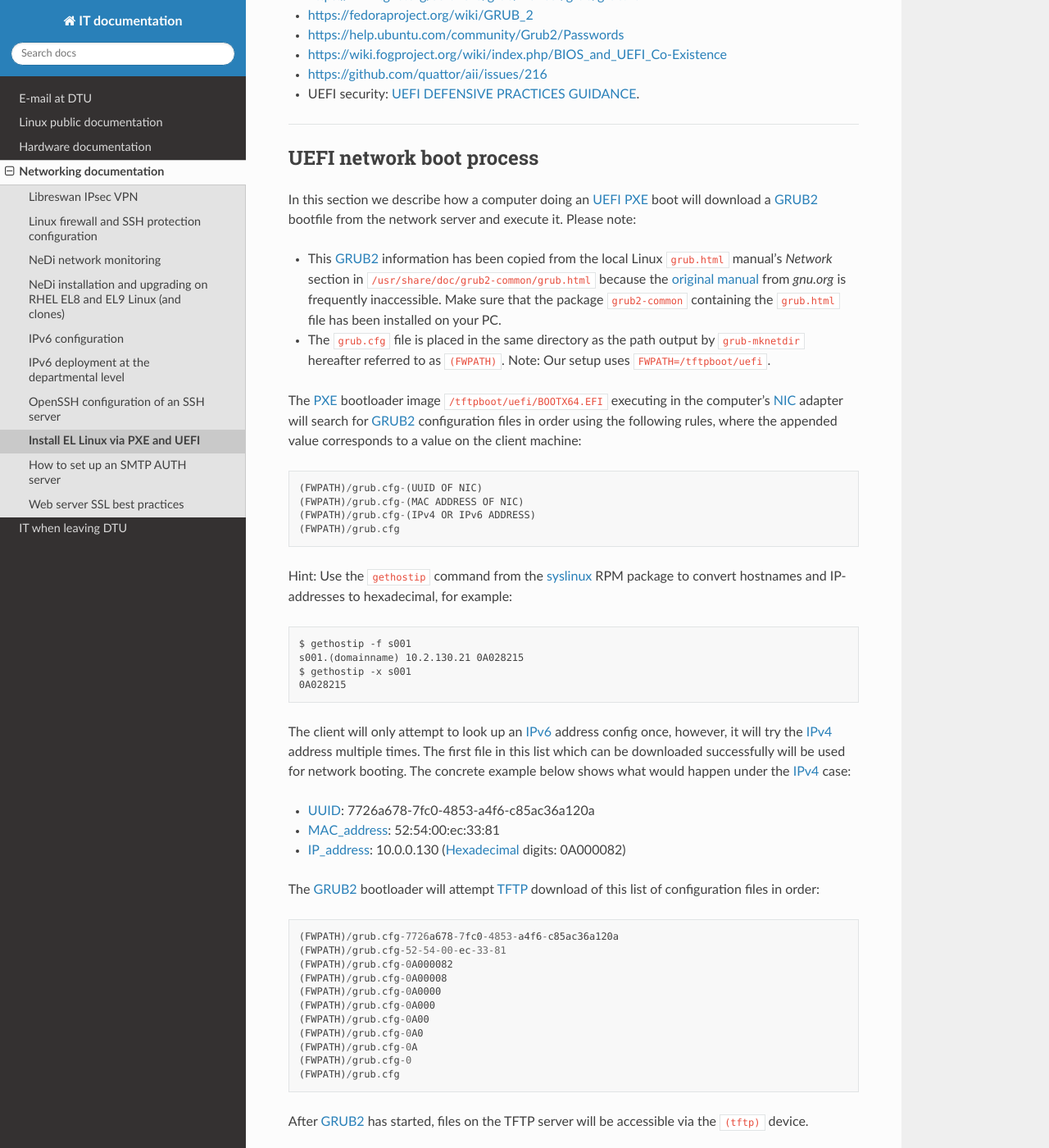
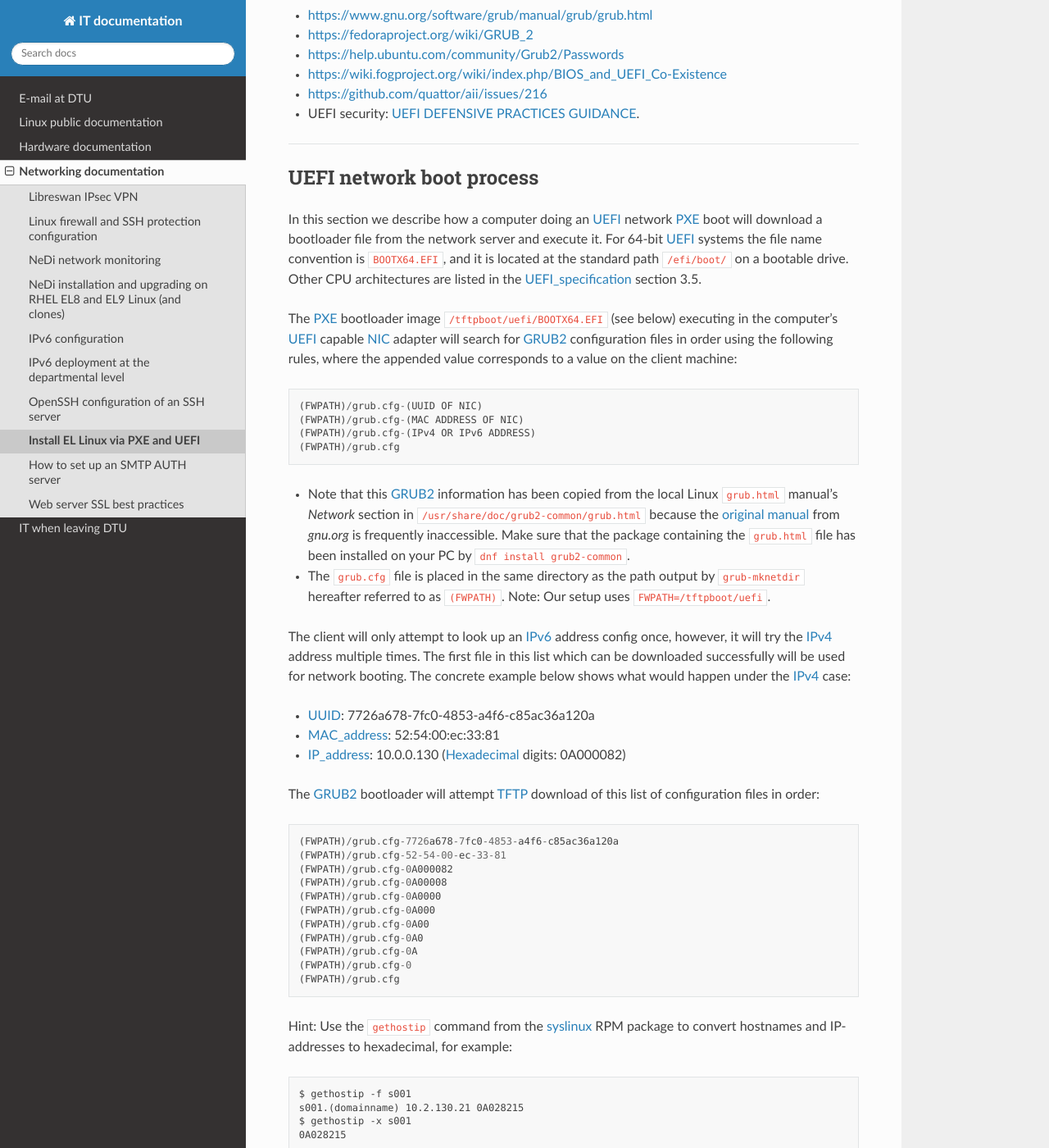
Before and after one commit to OleHolmNielsen/ITwiki, a Sphinx documentation site: the page built from docs/PXE_and_UEFI.rst, in a window 1280 px wide and 1400 px high, scrolled down 1037 px. Shown: the whole window at 82% size. Built offline with Sphinx 7.4.7 and the Read the Docs theme 3.1.0, drawn with Linux system fonts in a browser that asks for light colours; some of the changed text lies outside the part shown.

Commit message:
UEFI and BOOTX64.EFI info

```diff
--- a/docs/PXE_and_UEFI.rst
+++ b/docs/PXE_and_UEFI.rst
@@ -28,6 +28,7 @@
 .. _DHCP_Handbook: https://www.amazon.com/DHCP-Handbook-Ralph-Droms-Ph-D/dp/0672323273
 .. _ISC_KEA: https://www.isc.org/kea/
 .. _UEFI: https://en.wikipedia.org/wiki/Unified_Extensible_Firmware_Interface
+.. _UEFI_specification: https://uefi.org/sites/default/files/resources/UEFI_Spec_Final_2.11.pdf
 .. _BIOS: https://en.wikipedia.org/wiki/BIOS
 .. _Legacy_BIOS_boot: https://en.wikipedia.org/wiki/Legacy_mode
 .. _PXE-booting: https://wiki.fysik.dtu.dk/niflheim/PXE-booting
@@ -40,18 +41,12 @@
 UEFI network boot process
 =========================
 
-In this section we describe how a computer doing an UEFI_ PXE_ boot will download a GRUB2_ bootfile
-from the network server and execute it.
-Please note:
+In this section we describe how a computer doing an UEFI_ network PXE_ boot will download a bootloader file from the network server and execute it.
+For 64-bit UEFI_ systems the file name convention is ``BOOTX64.EFI``,
+and it is located at the standard path ``/efi/boot/`` on a bootable drive.
+Other CPU architectures are listed in the UEFI_specification_ section 3.5.
 
-- This GRUB2_ information has been copied from the local Linux ``grub.html`` manual's `Network` section in ``/usr/share/doc/grub2-common/grub.html``
-  because the `original manual <https://www.gnu.org/software/grub/manual/grub/html_node/Network.html>`_ from `gnu.org` is frequently inaccessible.
-  Make sure that the package ``grub2-common`` containing the ``grub.html`` file has been installed on your PC.
-
-- The ``grub.cfg`` file is placed in the same directory as the path output by ``grub-mknetdir`` hereafter referred to as ``(FWPATH)``.
-  Note: Our setup uses ``FWPATH=/tftpboot/uefi``.
-
-The PXE_ bootloader image ``/tftpboot/uefi/BOOTX64.EFI`` executing in the computer's NIC_ adapter
+The PXE_ bootloader image ``/tftpboot/uefi/BOOTX64.EFI`` (see below) executing in the computer's UEFI_ capable NIC_ adapter
 will search for GRUB2_ configuration files in order using the following rules,
 where the appended value corresponds to a value on the client machine::
 
@@ -60,12 +55,12 @@
   (FWPATH)/grub.cfg-(IPv4 OR IPv6 ADDRESS)
   (FWPATH)/grub.cfg
 
-Hint: Use the ``gethostip`` command from the syslinux_ RPM package to convert hostnames and IP-addresses to hexadecimal, for example::
+- Note that this GRUB2_ information has been copied from the local Linux ``grub.html`` manual's `Network` section in ``/usr/share/doc/grub2-common/grub.html``
+  because the `original manual <https://www.gnu.org/software/grub/manual/grub/html_node/Network.html>`_ from `gnu.org` is frequently inaccessible.
+  Make sure that the package containing the ``grub.html`` file has been installed on your PC by ``dnf install grub2-common``.
 
-  $ gethostip -f s001
-  s001.(domainname) 10.2.130.21 0A028215
-  $ gethostip -x s001
-  0A028215
+- The ``grub.cfg`` file is placed in the same directory as the path output by ``grub-mknetdir`` hereafter referred to as ``(FWPATH)``.
+  Note: Our setup uses ``FWPATH=/tftpboot/uefi``.
 
 The client will only attempt to look up an IPv6_ address config once, however, it will try the IPv4_ address multiple times.
 The first file in this list which can be downloaded successfully will be used for network booting.
@@ -89,6 +84,13 @@
   (FWPATH)/grub.cfg-0
   (FWPATH)/grub.cfg
 
+Hint: Use the ``gethostip`` command from the syslinux_ RPM package to convert hostnames and IP-addresses to hexadecimal, for example::
+
+  $ gethostip -f s001
+  s001.(domainname) 10.2.130.21 0A028215
+  $ gethostip -x s001
+  0A028215
+
 After GRUB2_ has started, files on the TFTP server will be accessible via the ``(tftp)`` device.
 
 The server IP_address_ can be controlled by changing the ``(tftp)`` device name to ``(tftp,server-ip)``.
@@ -108,6 +110,19 @@
 
 Setting up the DHCP, TFTP and PXE services
 ================================================
+
+Install the BOOTX64.EFI bootloader file
+-------------------------------------------
+
+Download the ``BOOTX64.EFI`` file from a Linux distribution's Kickstart_ boot-image files,
+for example https://mirror.fysik.dtu.dk/linux/rockylinux/9/BaseOS/x86_64/kickstart/EFI/BOOT/
+The ``BOOTX64.EFI`` file name is in upper case in Linux installation images.
+
+Placing the boot-image file in a subdirectory, for example ``uefi/BOOTX64.EFI``,
+will cause the client host PXE_ boot process to download all further files also from that same ``uefi/`` subdirectory,
+so you need to place other files there.
+
+**Probably obsolete:** The ``shimx64.efi`` bootloader_ file from the ``shim`` package may be used in stead of ``BOOTX64.EFI``.
 
 Enable UEFI support in the DHCP server
 --------------------------------------
```
Also changed, not shown: other parts of docs/PXE_and_UEFI.rst (+0 -11 lines).
